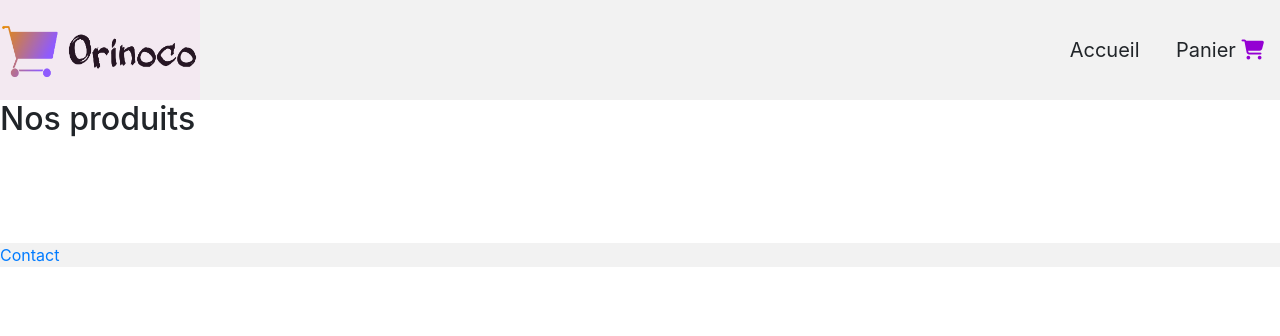
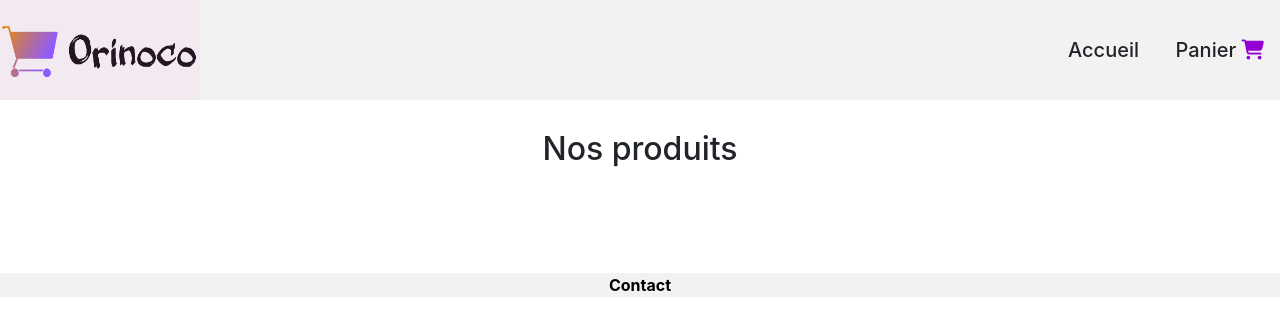
Before and after one commit to zeinab-kanso/projet5-orinoco, a plain HTML site: page index.html in a window 1280 px wide. Drawn offline with nearby package versions, Linux system fonts and the light colour scheme; no server answers.

Commit message:
style foooter

```diff
--- a/index.html
+++ b/index.html
@@ -51,7 +51,9 @@
     </main>
     <footer>
       <div class="footer-contact">
-        <a class="footer-mail" href="mailto:contact@orinoco.com">Contact</a>
+        <a href="mailto:contact@orinoco.com">
+          <span class="footer-mail">Contact</span></a
+        >
       </div>
     </footer>
     <!--lien javascript-->
--- a/style/index.css
+++ b/style/index.css
@@ -19,10 +19,16 @@ ul li {
 }
 ul li a {
   color: inherit;
+  font-weight: 500;
 }
 
 .fa-shopping-cart {
   color: darkviolet;
+}
+.teddy-title h2 {
+  margin: 0;
+  text-align: center;
+  margin-top: 30px;
 }
 .teddy-container {
   display: grid;
@@ -39,15 +45,22 @@ ul li a {
 }
 .card-price {
   font-style: italic;
-  font-weight: 400;
+  font-weight: 500;
+}
+
+.btn {
+  display: block;
+  border-top: 1px solid rgba(0, 0, 0, 0.125);
+  font-weight: 500;
 }
 .footer-contact {
   background-color: #f2f2f2;
+  text-align: center;
+  align-content: center;
 }
-.btn {
-  display: block;
-  border: 1px solid rgba(0, 0, 0, 0.125);
-  font-weight: 500;
+.footer-mail {
+  color: black;
+  font-weight: bold;
 }
 @media screen and (max-width: 900px) {
   .teddy-container {
```
